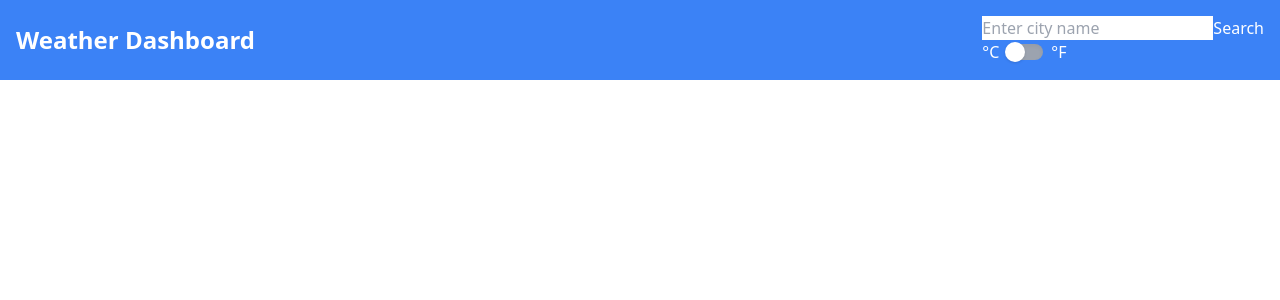
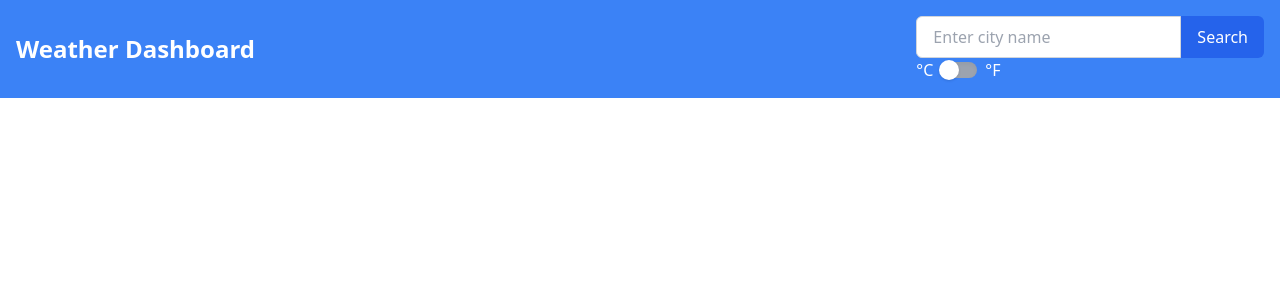
Before and after one commit to tohidul3417/weather-dashboard, a React (Create React App) app: page / in a window 1280 px wide. Shown: the top 300 px of the page. Built offline with nearby package versions, Linux system fonts and the light colour scheme; no server answers.

Commit message:
style(SearchBar): add Tailwind CSS classes

```diff
--- a/src/components/SearchBar.jsx
+++ b/src/components/SearchBar.jsx
@@ -13,15 +13,16 @@ const SearchBar = () => {
   };
 
   return (
-    <form onSubmit={handleSubmit}>
+    <form onSubmit={handleSubmit} className="flex">
       <input
         type="text"
         value={city}
         onChange={(e) => setCity(e.target.value)}
         placeholder="Enter city name"
+        className="text-black px-4 py-2 border border-gray-300 rounded-l-md focus:outline-none focus:ring-2 focus:ring-blue-500"
         aria-label="Search city"
       />
-      <button type="submit" aria-label="Search">
+      <button type="submit" className="px-4 py-2 bg-blue-600 text-white rounded-r-md hover:bg-blue-700 focus:ring-2 focus:ring-blue-600:" aria-label="Search">
         Search
       </button>
     </form>
```
